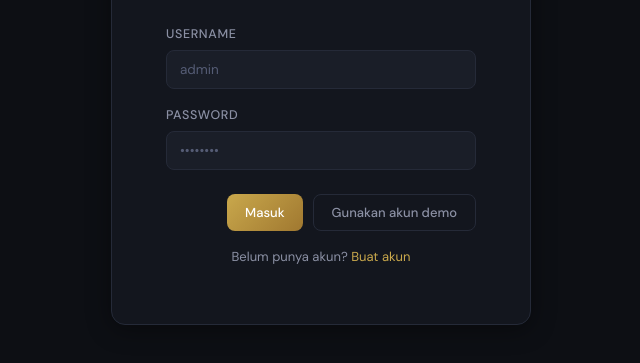
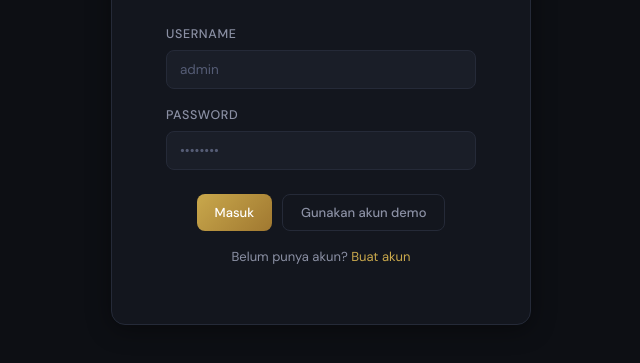
Before and after one commit to Qabilied5/Qrents, a plain HTML site: page index.html in a window 1280 px wide. Shown: the part 377-740 px from the top of the page, without its empty margins (319-959 px from the left). Drawn offline with nearby package versions, Linux system fonts and the light colour scheme.

Commit message:
Styling Adjusting

```diff
--- a/style.css
+++ b/style.css
@@ -128,6 +128,7 @@ html, body {
 }
 
 .sidebar-user {
+  margin-bottom: 10px;
   display: flex;
   align-items: center;
   gap: 10px;
@@ -724,7 +725,8 @@ form { padding: 20px 24px; }
 .modal-actions {
   display: flex;
   gap: 10px;
-  justify-content: flex-end;
+  /* justify-content: flex-end; */
+  justify-content: center;
   padding-top: 8px;
 }
 
```
